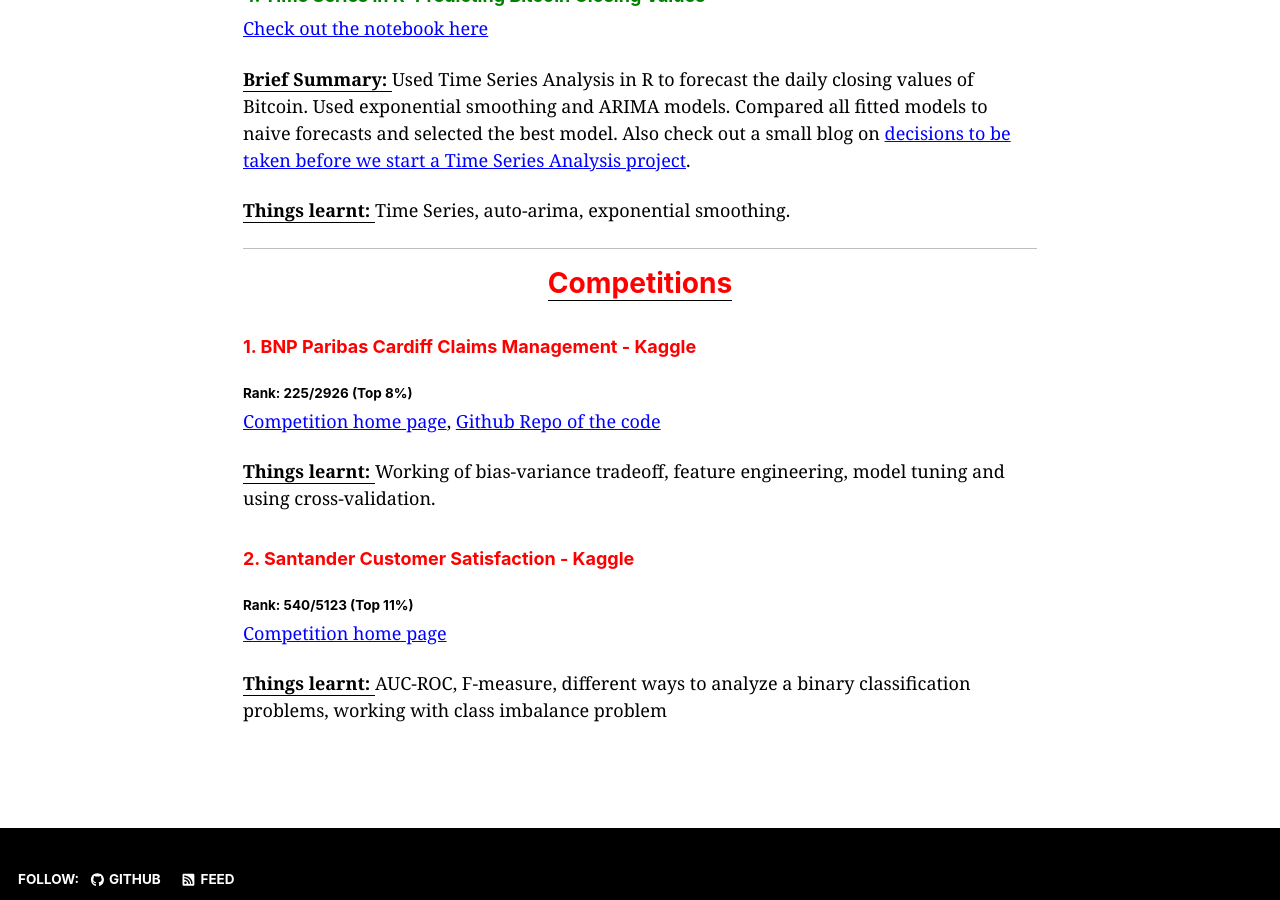
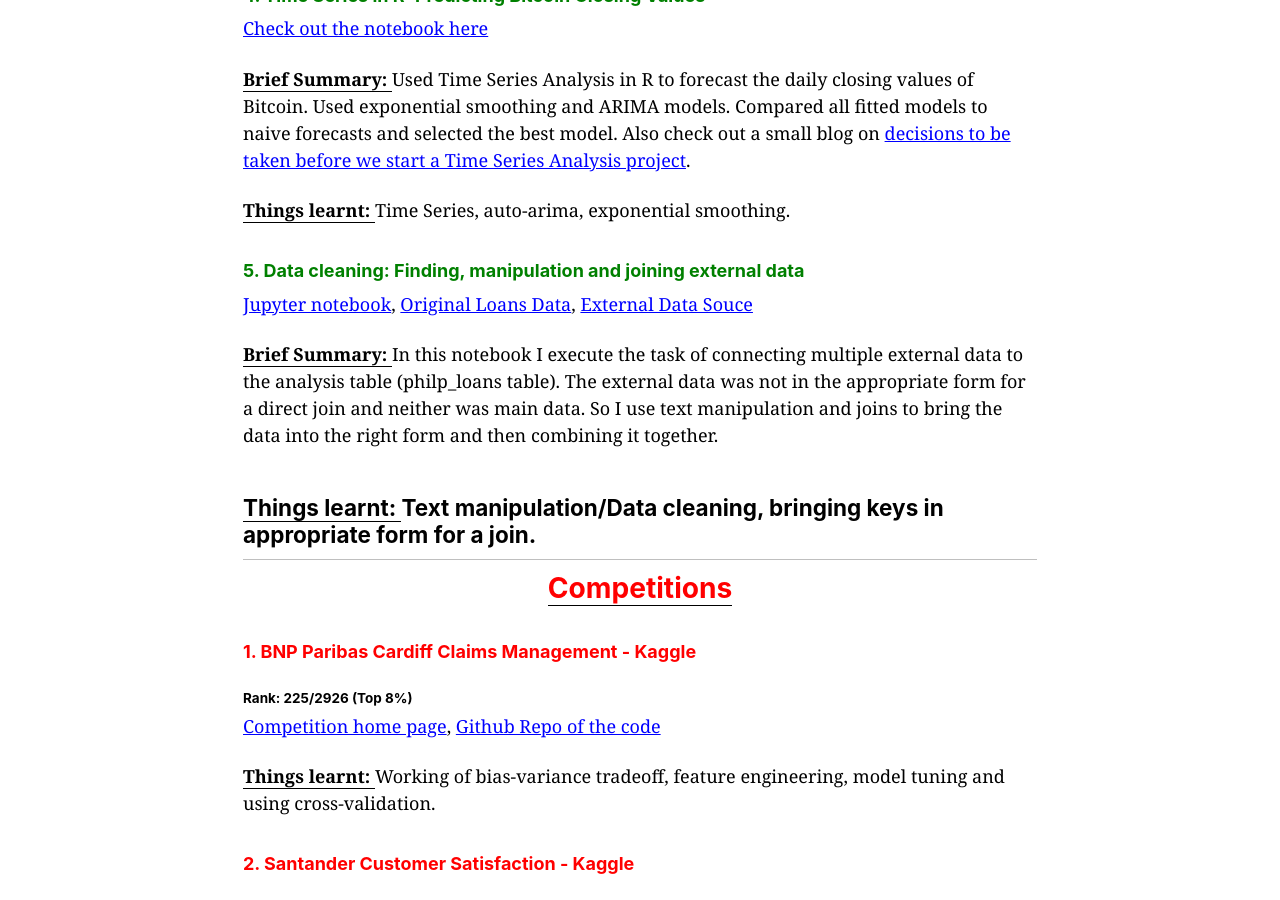
Before and after one commit to GlennOu66304/statchaitya.github.io, a Jekyll site: the page built from _pages/projects_page.md, in a window 1280 px wide and 900 px high, scrolled down 1240 px. Built offline with Jekyll 4.4.1, drawn with Linux system fonts in a browser that asks for light colours; nearby versions of some CDN libraries; our own code applies the rules of GitHub Pages for plain Markdown files.

Commit message:
Data cleaning notebook information added

```diff
--- a/_pages/projects_page.md
+++ b/_pages/projects_page.md
@@ -35,7 +35,13 @@
 
 **<u> Things learnt: </u>** Time Series, auto-arima, exponential smoothing.
 
+### <span style="color:green"> 5. Data cleaning: Finding, manipulation and joining external data </span>
 
+[Jupyter notebook](https://github.com/statchaitya/JupyterNotebooks/blob/master/Notebooks/DataManipulation_1.ipynb), [Original Loans Data](https://www.kaggle.com/kiva/data-science-for-good-kiva-crowdfunding), [External Data Souce](http://countrystat.psa.gov.ph/)
+
+**<u> Brief Summary: </u>** In this notebook I execute the task of connecting multiple external data to the analysis table (philp_loans table). The external data was not in the appropriate form for a direct join and neither was main data. So I use text manipulation and joins to bring the data into the right form and then combining it together.
+
+**<u> Things learnt: </u>** Text manipulation/Data cleaning, bringing keys in appropriate form for a join.
 ---
 
 
```
